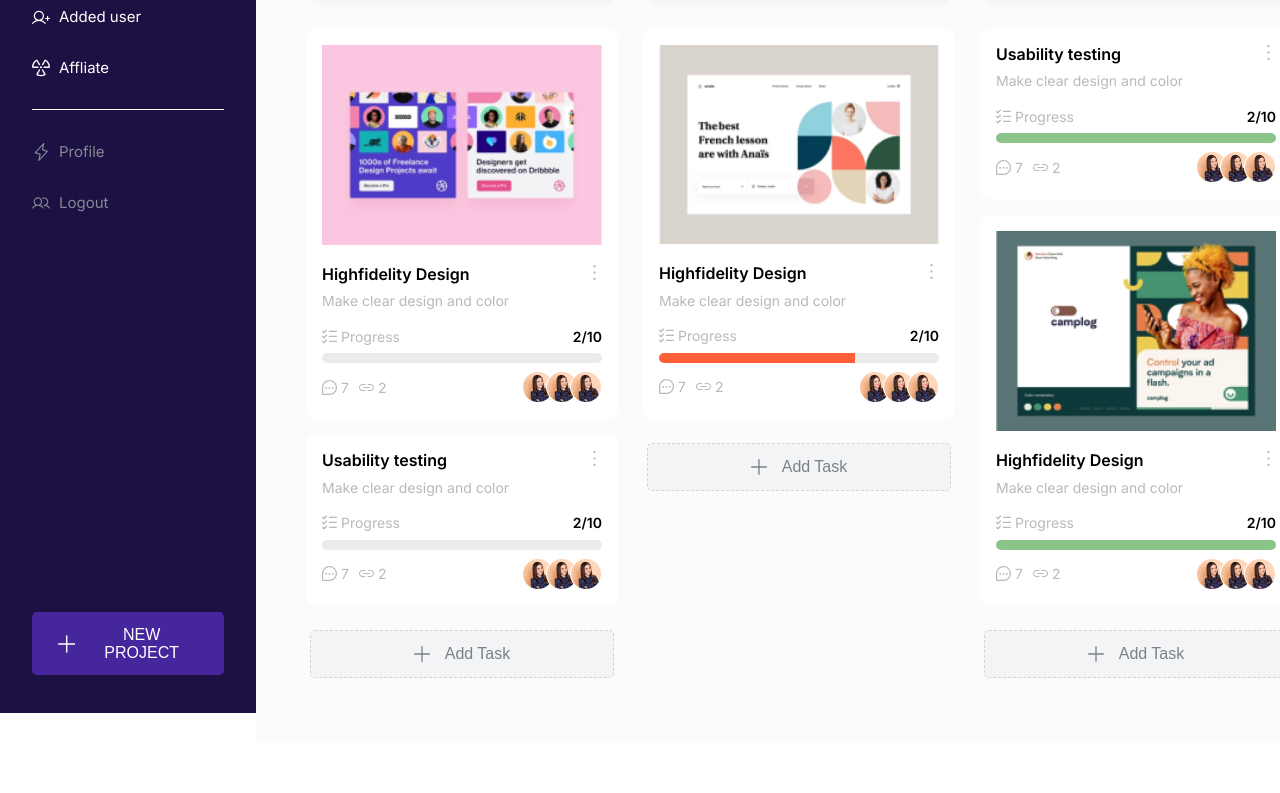
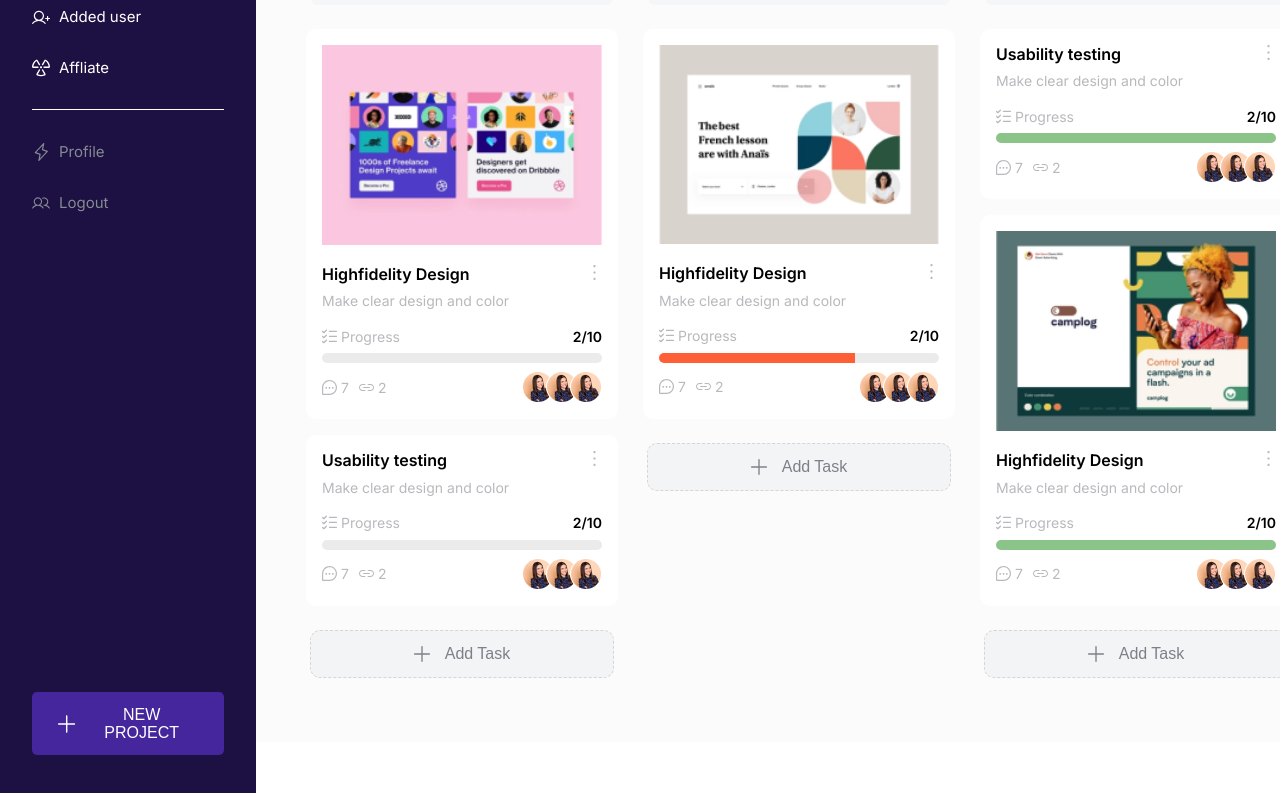
Before and after one commit to Prospertech-github/dashboardDesign, a React (Create React App) app: page / in a window 1280 px wide. Shown: the part 338-1131 px from the top of the page. Before the commit the page ends 1080 px from the top, so only its background shows below. Built offline with nearby package versions, Linux system fonts and the light colour scheme.

Commit message:
FIX: Cleaning Up to match with UI Design

```diff
--- a/src/components/ctaButton/Buttons.module.css
+++ b/src/components/ctaButton/Buttons.module.css
@@ -4,7 +4,7 @@
   color: #7D8088;
   font-weight: 500;
   text-align: center;
-  border-radius: 5px;
+  border-radius: 10px;
   border: 1px dashed #D5D5D5;
   background: #F2F4F5;
   display: flex;
--- a/src/pages/dashboard/DashBoard.module.css
+++ b/src/pages/dashboard/DashBoard.module.css
@@ -2,5 +2,4 @@
   border-radius: 5px;
   display: flex;
   width: 100%;
-  height: 100%;
 }
--- a/src/pages/sidebar/SideBar.module.css
+++ b/src/pages/sidebar/SideBar.module.css
@@ -1,6 +1,5 @@
 .sidebar{
   width: 20%;
-  height: 100%;
   color: #fff;
   background: #1D1042;
   padding: 3.8rem 3.2rem;
@@ -33,5 +32,5 @@
 }
 .bottomDiv{
   width: fit-content;
-  margin-top: 40rem;
+  margin-top: 48rem;
 }
```
